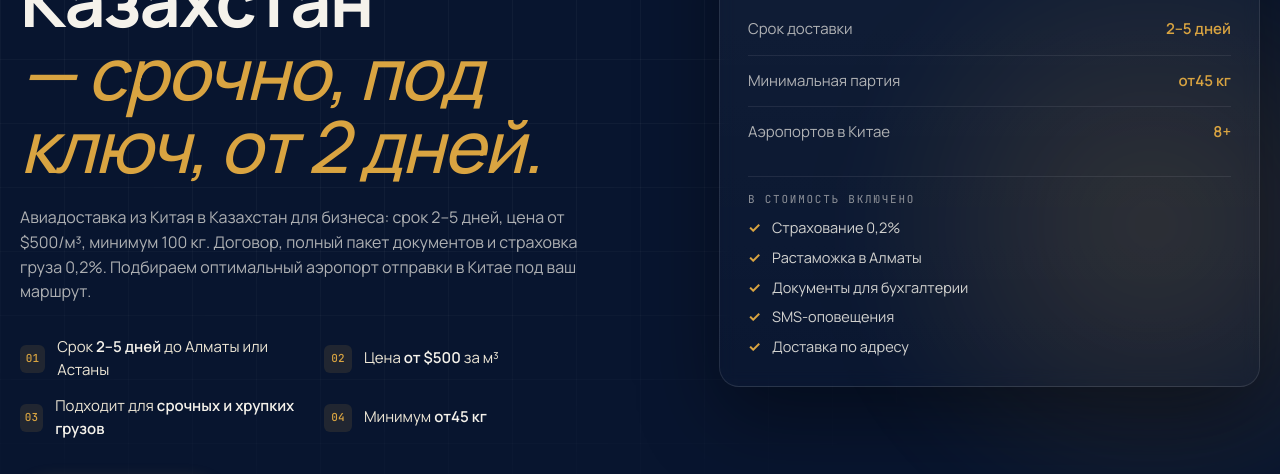
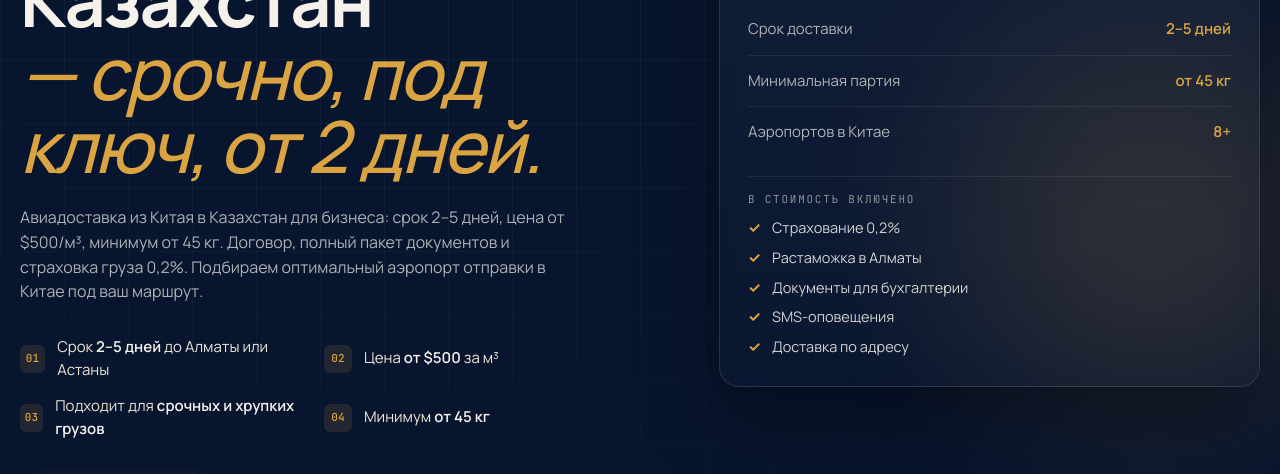
Before and after one commit to bekbolathc/AliTrans-for-V0, a Next.js app: page /avia-dostavka-iz-kitaya in a window 1280 px wide. Shown: the part 453-927 px from the top of the page. Built offline with nearby package versions, Linux system fonts and the light colour scheme; no server answers.

Commit message:
Update page.tsx

```diff
--- a/app/avia-dostavka-iz-kitaya/page.tsx
+++ b/app/avia-dostavka-iz-kitaya/page.tsx
@@ -9,7 +9,7 @@ export const metadata: Metadata = buildMetadata({
     title:
       "Авиадоставка из Китая в Казахстан — от 2 дней | Ali Trans Group",
     description:
-      "Авиа доставка грузов из Китая в Казахстан под ключ. Срок 2–5 дней, минимум 100 кг, договор + страховка 0,2%. Свои склады в Гуанчжоу, Шэньчжэне, Иу.",
+      "Авиа доставка грузов из Китая в Казахстан под ключ. Срок 2–5 дней, минимум от 45 кг, договор + страховка 0,2%. Свои склады в Гуанчжоу, Шэньчжэне, Иу.",
 });
 
 export default function Page() {
@@ -27,12 +27,12 @@ export default function Page() {
       ),
       accent: "— срочно, под ключ, от 2 дней.",
       lead:
-        "Авиадоставка из Китая в Казахстан для бизнеса: срок 2–5 дней, цена от $500/м³, минимум 100 кг. Договор, полный пакет документов и страховка груза 0,2%. Подбираем оптимальный аэропорт отправки в Китае под ваш маршрут.",
+        "Авиадоставка из Китая в Казахстан для бизнеса: срок 2–5 дней, цена от $500/м³, минимум от 45 кг. Договор, полный пакет документов и страховка груза 0,2%. Подбираем оптимальный аэропорт отправки в Китае под ваш маршрут.",
       bullets: [
         { n: "01", html: <>Срок <b>2–5 дней</b> до Алматы или Астаны</> },
         { n: "02", html: <>Цена <b>от $500</b> за м³</> },
         { n: "03", html: <>Подходит для <b>срочных и хрупких грузов</b></> },
-        { n: "04", html: <>Минимум <b>от45 кг</b></> },
+        { n: "04", html: <>Минимум <b>от 45 кг</b></> },
       ],
       primaryCtaText: "Рассчитать авиа",
       proof: (
@@ -46,7 +46,7 @@ export default function Page() {
       serviceType: "Авиадоставка грузов из Китая в Казахстан",
       name: "Авиадоставка грузов из Китая в Казахстан",
       description:
-        "Авиа доставка грузов из Китая в Казахстан под ключ. Срок 2–5 дней, цена от $500/м³, минимум 100 кг. Договор, страховка 0,2%, полный пакет документов.",
+        "Авиа доставка грузов из Китая в Казахстан под ключ. Срок 2–5 дней, цена от $500/м³, минимум от 45 кг. Договор, страховка 0,2%, полный пакет документов.",
       priceFrom: 500,
     },
     heroPanel: {
@@ -55,7 +55,7 @@ export default function Page() {
       amountUnit: "/м³",
       rows: [
         { label: "Срок доставки", value: "2–5 дней" },
-        { label: "Минимальная партия", value: "от45 кг" },
+        { label: "Минимальная партия", value: "от 45 кг" },
         { label: "Аэропортов в Китае", value: "8+" },
       ],
       includedLabel: "В СТОИМОСТЬ ВКЛЮЧЕНО",
@@ -111,7 +111,7 @@ export default function Page() {
           icon: "air",
           term: "2–5 дней",
           price: <><b>$500</b><span className="mono">/м³</span></>,
-          min: "от45 кг",
+          min: "от 45 кг",
           accent: true,
         },
         {
```
